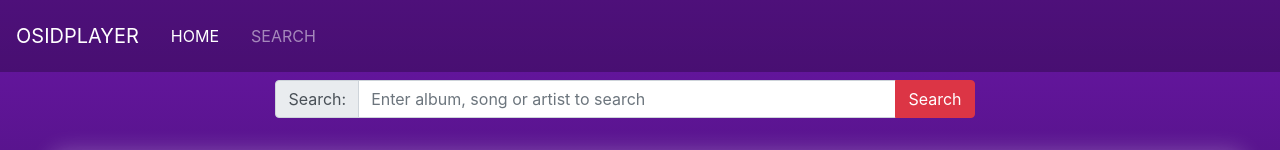
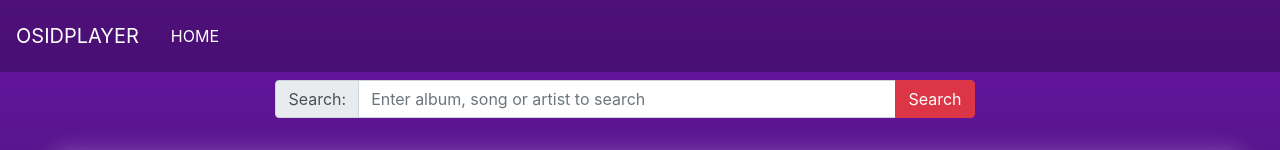
Before and after one commit to Matindo/MMPlayer, a Vue app: page / in a window 1280 px wide. Shown: the top 150 px of the page. Built offline with nearby package versions, Linux system fonts and the light colour scheme.

Commit message:
almost done

```diff
--- a/src/components/Navbar.vue
+++ b/src/components/Navbar.vue
@@ -6,17 +6,8 @@
       <b-collapse id="nav-collapse" is-nav>
         <b-navbar-nav>
           <b-nav-item active-class="active" class="nav-link" to="/">HOME</b-nav-item>
-          <b-nav-item active-class="active" class="nav-link" to="/search">SEARCH</b-nav-item>
         </b-navbar-nav>
         <b-navbar-nav class="ml-auto">
-
-          <!--b-nav-item-dropdown right>
-            <template #button-content>
-              <em>COUNTRY</em>
-              </template>
-                <b-dropdown-item href="#">Profile</b-dropdown-item>
-                <b-dropdown-item href="#">Sign Out</b-dropdown-item>
-          </b-nav-item-dropdown-->
         </b-navbar-nav>
       </b-collapse>
     </b-navbar>
```
